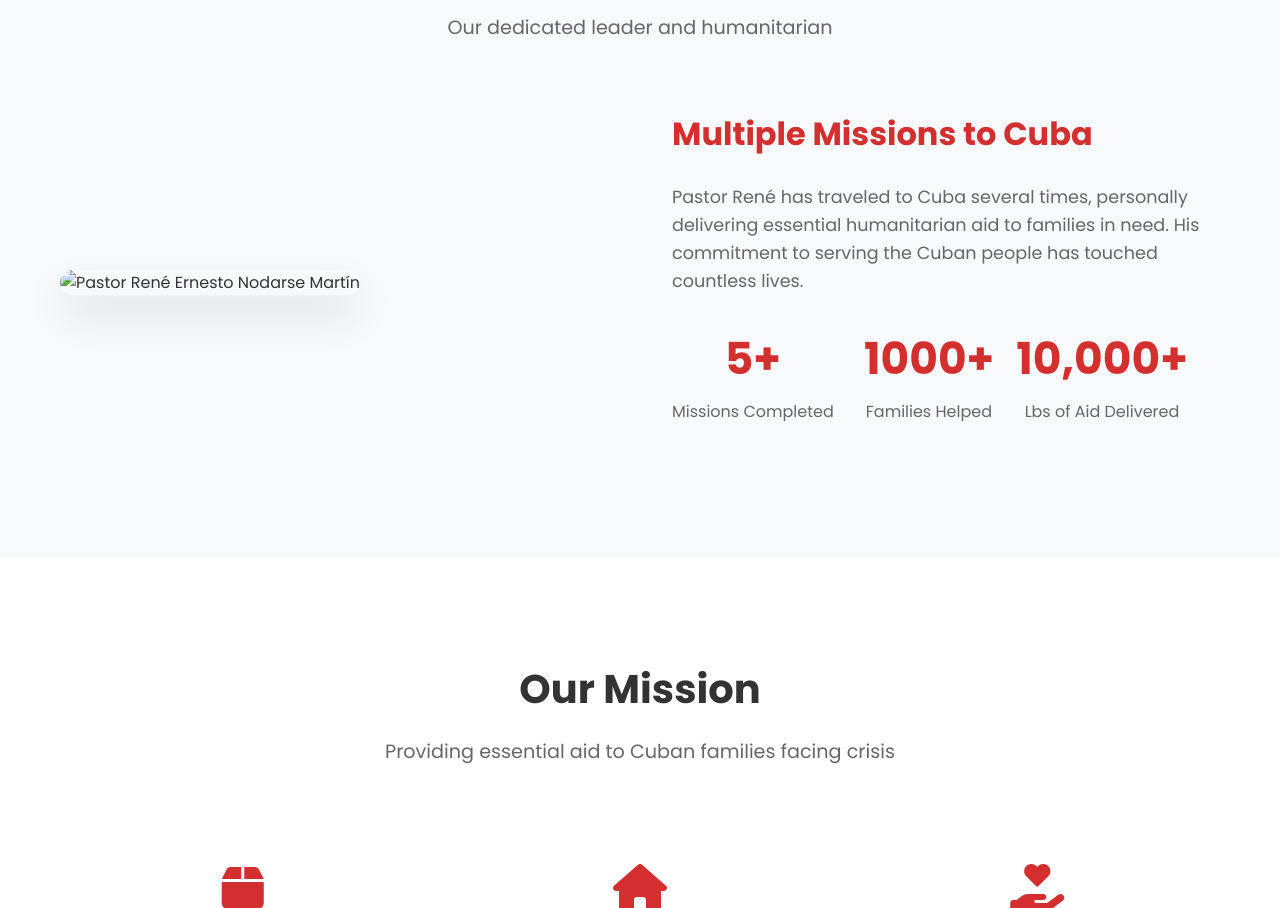
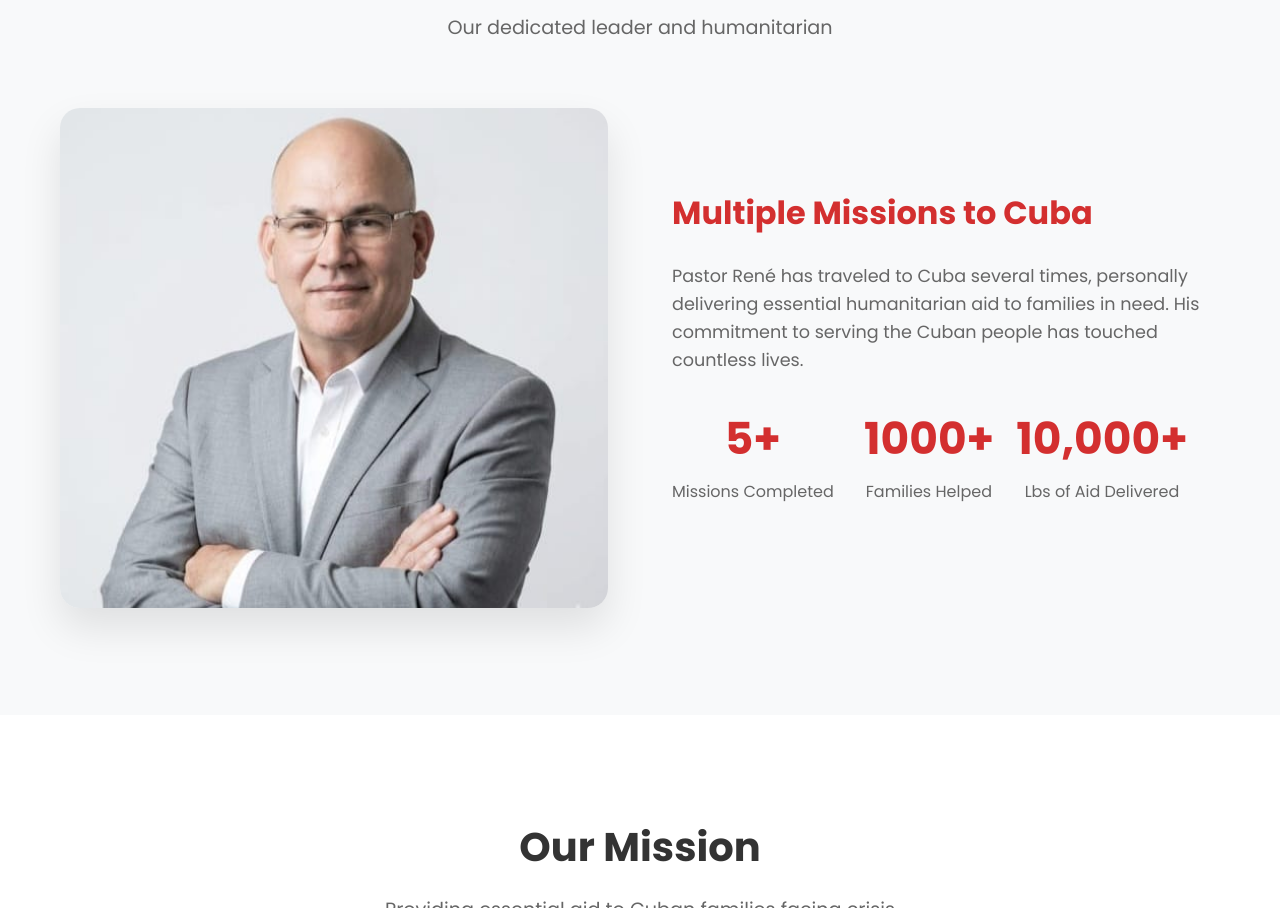
Before and after one commit to tito-corrioso/cuba-relief-foundation, a plain HTML site: page index.html in a window 1280 px wide. Shown: the part 967-1875 px from the top of the page. Drawn offline with Linux system fonts and the light colour scheme.

Commit message:
Update index.html

```diff
--- a/index.html
+++ b/index.html
@@ -62,7 +62,7 @@
             <div class="about-content">
                 <div class="about-image">
                     <!-- PLACEHOLDER FOR PASTOR PHOTO -->
-                    <img src="images/placeholder-pastor.jpg" alt="Pastor René Ernesto Nodarse Martín">
+                    <img src="images/pastor-rene.jpg" alt="Pastor René Ernesto Nodarse Martín">
                 </div>
                 <div class="about-text">
                     <h3>Multiple Missions to Cuba</h3>
```
